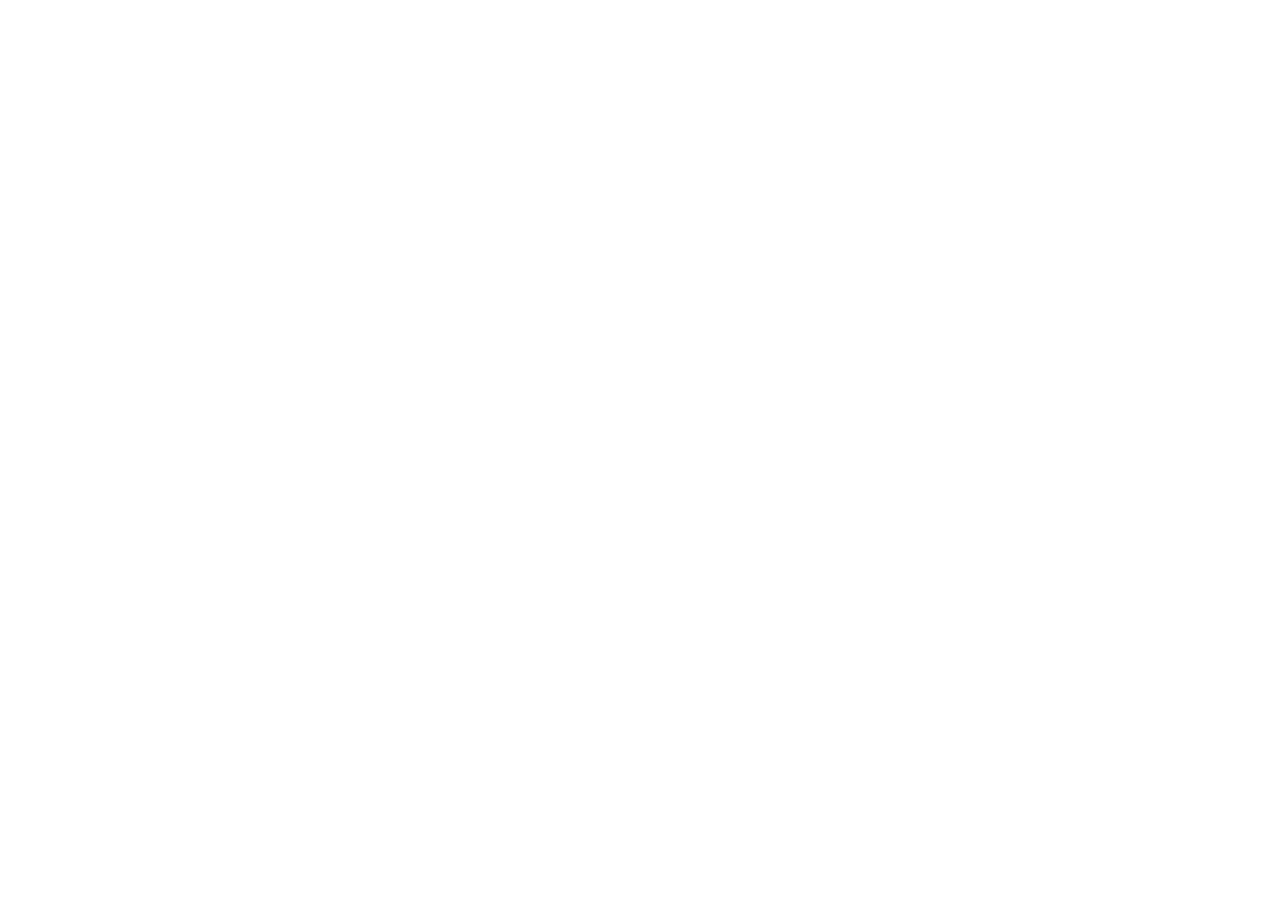
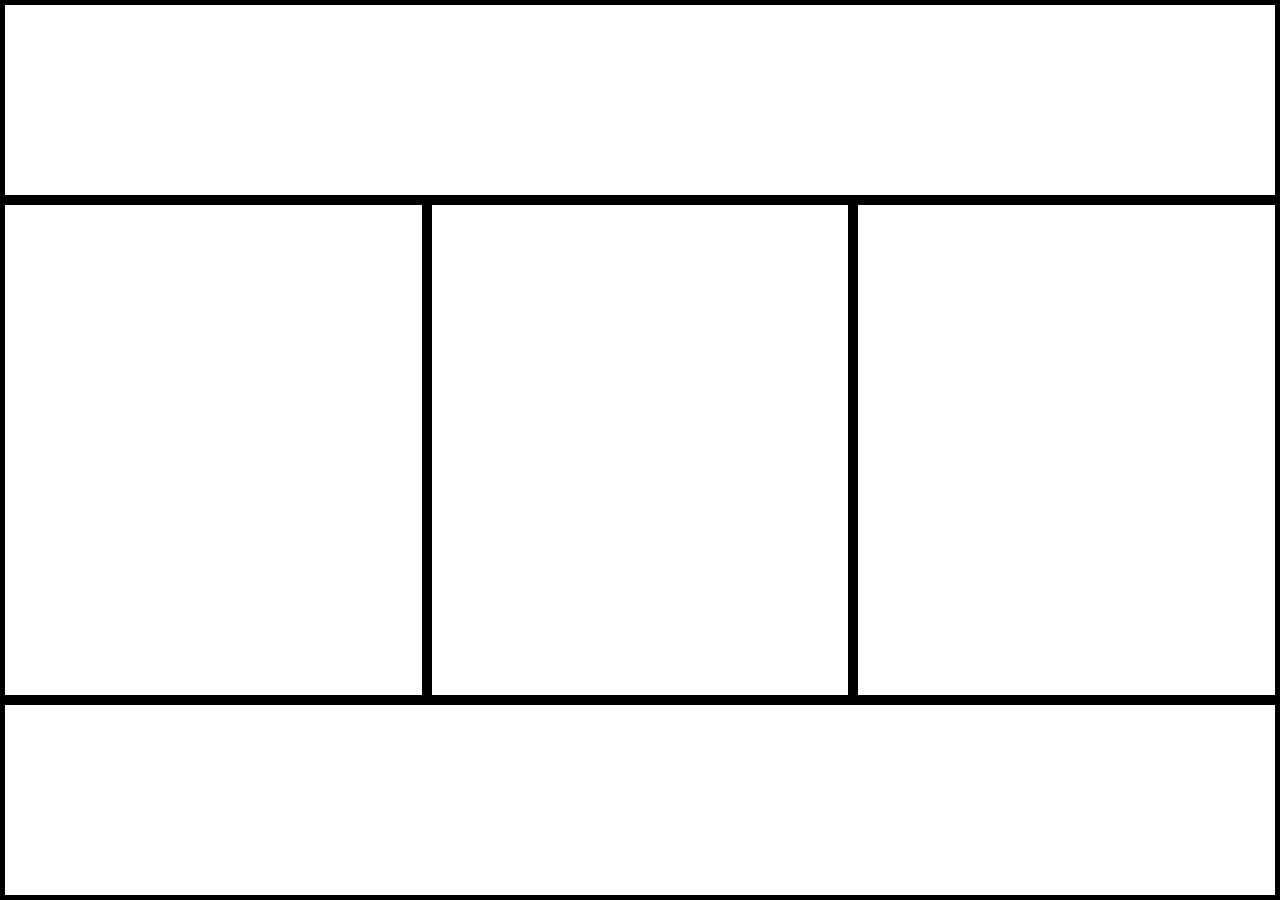
Before and after one commit to lei-rivera/100devs-progress, a plain HTML site: page class6/15-minutes-of-pain-hw/index.html in a window 1280 px wide. Before the commit the page ends 800 px from the top, so only its background shows below. Drawn offline with Linux system fonts and the light colour scheme.

Commit message:
Style class6/15-minutes-of-pain-hw/index.html
- Renamed title to '15 Minutes of PAIN'
- Added header, section, and footer tags
- Styled header, section, and footer tags with basic height, border, and
  /or width

```diff
--- a/class6/15-minutes-of-pain-hw/css/style.css
+++ b/class6/15-minutes-of-pain-hw/css/style.css
@@ -13,30 +13,16 @@
      height: 0;
 }
 
+/* Basic Box Section Styling */
 .clear {
 	clear: both;
+    height: 200px;
+    border: 5px solid black;
 }
 
-/******************************************
-/* BASE STYLES
-/*******************************************/
-
-body {
-
+section {
+    height: 500px;
+    width: 33.333%;
+    border: 5px solid black;
+    float: left;
 }
-
-
-/******************************************
-/* LAYOUT
-/*******************************************/
-header {
-
-}
-
-footer {
-
-}
-
-/******************************************
-/* ADDITIONAL STYLES
-/*******************************************/
--- a/class6/15-minutes-of-pain-hw/index.html
+++ b/class6/15-minutes-of-pain-hw/index.html
@@ -5,13 +5,20 @@
     	<meta name="description" content="Your description goes here">
     	<meta name="keywords" content="one, two, three">
 
-		<title>Blank Template</title>
+		<title>15 minutes OF PAIN</title>
 
 		<!-- external CSS link -->
 		<link rel="stylesheet" href="css/normalize.css">
 		<link rel="stylesheet" href="css/style.css">
 	</head>
 	<body>
+        <header class="clear"></header>
+
+        <section></section>
+        <section></section>
+        <section></section>
+
+        <footer class="clear"></footer>
 
 		<script type="text/javascript" src="js/main.js"></script>
 	</body>
```
